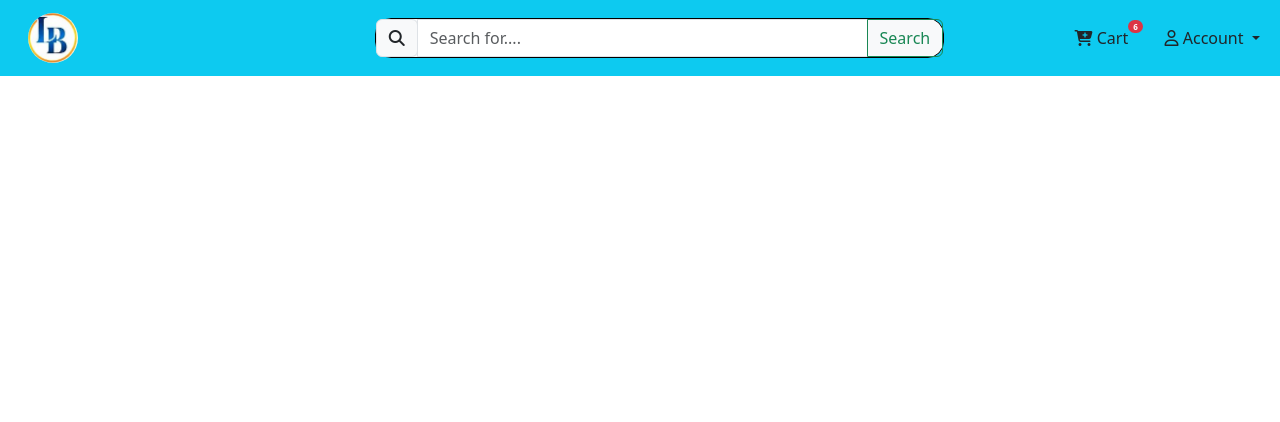
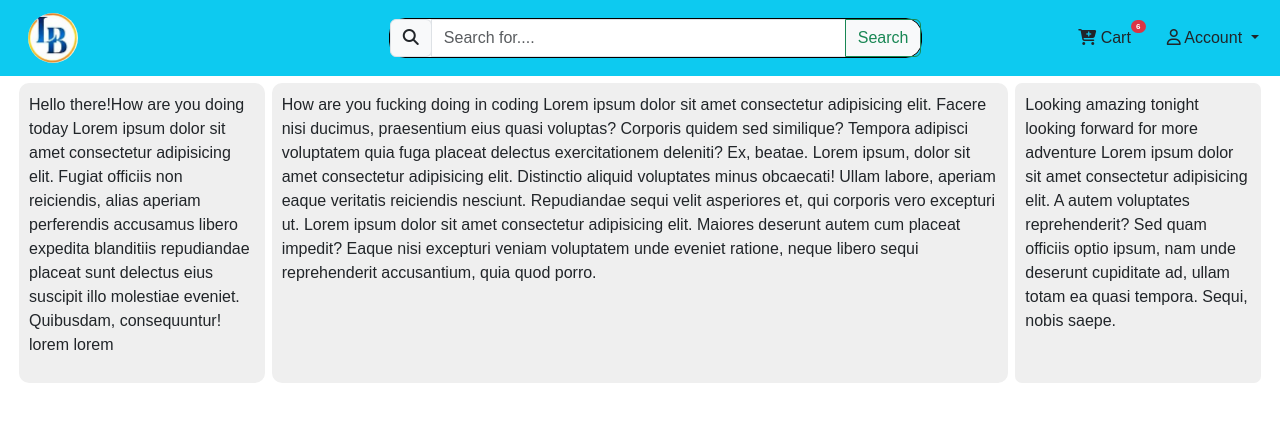
Before and after one commit to theduo34/ShopVue, a plain HTML site: page src/index/index.html in a window 1280 px wide. Drawn offline with nearby package versions, Linux system fonts and the light colour scheme.

Commit message:
Added main page content division

```diff
--- a/src/index/index.html
+++ b/src/index/index.html
@@ -6,16 +6,16 @@
     <meta name="viewport" content="width=device-width, initial-scale=1.0">
     <meta name="author" content="Emmanuel Somuah">
     <meta name="description" content="e-commerce website">
-    <link rel="stylesheet" href="/ShopVue/src/styles/style.css">
     <link rel="icon" href="/ShopVue/src/images/L & B logo.jpeg">
     <link href="https://cdn.jsdelivr.net/npm/bootstrap@5.3.2/dist/css/bootstrap.min.css" rel="stylesheet">
     <link rel="stylesheet" href="https://cdnjs.cloudflare.com/ajax/libs/font-awesome/5.15.4/css/all.min.css">
+    <link rel="stylesheet" href="/ShopVue/src/styles/style.css">
     <title>ShopVue</title>
 
 </head>
 <body>
 <!-----------------------Nav Bar---------------------------------->
-   <nav class="navbar navbar-expand-lg bg-info fixed-top navbar-info mb-5" role="navigation">
+   <nav class="navbar navbar-expand-lg bg-info  navbar-info" role="navigation">
     <div class="container-fluid">
         <button class="navbar-toggler" type="button" data-bs-toggle="offcanvas" data-bs-target="#list-items"   aria-label="toggle navigation" aria-controls="navbarOffcanvasLg">
             <span class="navbar-toggler-icon"></span>
@@ -24,8 +24,13 @@
             <img src="/ShopVue/src/images/L & B logo.jpeg" alt="design logo" style="width:50px" class="rounded-pill ms-3">
         </a>
 
-        <div class = "offcanvas offcanvas-start bg-secondary text-white" id="list-items"
+        <div class = "offcanvas.show offcanvas-start bg-secondary text-white" id="list-items"
         aria-labelledby="offcanvasExampleLabel" data-bs-theme="dark">
+        <div class="offcanvas-header justify-content-between d-flex align-items
+        justify-content-end mx-auto">
+        <h3 offcanvas-header>Aquas's ShopVue</h3>
+        <button type='button' class="btn btn-close" data-bs-dismiss="offcanvas"></button>
+       </div>
         </div>
 
         <!---Button trigger modal,show/hide based on device-width state--->
@@ -41,7 +46,7 @@
         </div>
        </form>
 
-        <!---dropdown toggle for user account---------------------------->
+        <!---------------dropdown toggle for user account----------------------->
         <div class="dropdown row mx-3">
             <button type="button" class="btn dropdown-toggle col-6 order-last" data-bs-toggle="dropdown" id="dropdownMenu" data-display="static">
                 <i class="fa-regular fa-user" id="accountIcon"></i> Account
@@ -66,21 +71,20 @@
                 <li><hr class="dropdown-divider"></li>
                 <li><a href="" class="dropdown-item">Log Out</a></li>
             </ul>
-            <!----Cart button----------------------------->
+            <!-----------------Cart button----------------------------->
             <button type="button" class="btn order-first col-6 " id="cart">
                 <i class="fa-solid fa-cart-plus" id="cartIcon"></i> Cart<span class="badge bg-danger rounded-pill" style="font-size:0.5em;" id="badge">6</span>
             </button>
         </div>
     </div>
  </nav>
-   <br>
-   <!---------End of nav bar--------------------------->
+<!----------------------End of nav bar--------------------------------------------->
 
-<!------------------------------Main Content-------------------------->
-<!-- Button trigger search panel . -->
-<div class="container">
+<!------------------------------Main Content--------------------------------------->
+<!-- Button trigger search panel--------->
+<div class="container ">
     <form action="GET" id="searchPanel">
-        <div class="input-group mb-3 d-flex rounded-4" style="width:100%;" id="input">
+        <div class="input-group  rounded-4" style="width:100%;" id="input">
            <div class="input-group-prepend">
                <span class="input-group-text d-block mx-auto"><i class="fa-solid fa-magnifying-glass" id="searchIcon"></i></span>
            </div>
@@ -88,6 +92,30 @@
            <button type="submit" class="btn btn-outline-success ">Search</button>
        </div>
       </form>
+    </div>
+      <!-- Content : On large screen it's divided into three sections. Namely left section for the categories , center section for products display base on the user selection on the left section which is term as categories, and right section for other set of things
+        -->
+    <div class="container-fluid">
+        <div class="main-content">
+            <!-----------left panel content------------------------------>
+            <div class="content-left">
+                <p>Hello there!How are you doing today Lorem ipsum dolor sit amet consectetur adipisicing elit. Fugiat officiis non reiciendis, alias aperiam perferendis accusamus libero expedita blanditiis repudiandae placeat sunt delectus eius suscipit illo molestiae eveniet. Quibusdam, consequuntur! lorem lorem </p>
+            </div>
+
+            <!--------------center panel content-------------------------->
+            <div class="content-center">
+                <p>How are you fucking doing in coding Lorem ipsum dolor sit amet consectetur adipisicing elit. Facere nisi ducimus, praesentium eius quasi voluptas? Corporis quidem sed similique? Tempora adipisci voluptatem quia fuga placeat delectus exercitationem deleniti? Ex, beatae. Lorem ipsum, dolor sit amet consectetur adipisicing elit. Distinctio aliquid voluptates minus obcaecati! Ullam labore, aperiam eaque veritatis reiciendis nesciunt. Repudiandae sequi velit asperiores et, qui corporis vero excepturi ut.
+                Lorem ipsum dolor sit amet consectetur adipisicing elit. Maiores deserunt autem cum placeat impedit? Eaque nisi excepturi veniam voluptatem unde eveniet ratione, neque libero sequi reprehenderit accusantium, quia quod porro.
+                </p>
+            </div>
+
+            <!----------------right panel content------------------------->
+            <div class="content-right ">
+                <p>Looking amazing tonight looking forward for more adventure Lorem ipsum dolor sit amet consectetur adipisicing elit. A autem voluptates reprehenderit? Sed quam officiis optio ipsum, nam unde deserunt cupiditate ad, ullam totam ea quasi tempora. Sequi, nobis saepe. </p>
+            </div>
+
+
+        </div>
     </div>
 
 
--- a/src/scripts/script.js
+++ b/src/scripts/script.js
@@ -32,23 +32,21 @@ offcanvas.appendChild(offcanvasBody);
 
 document.body.appendChild(offcanvas);
 
-// document.addEventListener('DOMContentLoaded', () => {
-//     const searchIcon= document.getElementById('search');
-//     const searchBar = document.getElementById('searchPanel');
+document.addEventListener('DOMContentLoaded', () => {
+    const searchIcon= document.getElementById('search');
+    const searchBar = document.getElementById('searchPanel');
 
-//     //Toggle search bar visibility
-//     searchIcon.addEventListener('click', () => {
-//         if(window.innerWidth < 992) {
-//             searchBar.style.display = (searchBar.style.display === 'block') ? 'none' : 'block'
-//        }
-//    });
-//    //Hide search bar clicking outside appeared search bar
-//     document.addEventListener('click', (e) => {
-//         const clickInside = searchIcon.contains(e.target) || searchBar.contains(e.target);
-//         if(!clickInside) {
-//             searchBar.style.display = 'none';
-//         }
-//     });
-// })
-
-//dropdown menu for user account click
+    //Toggle search bar visibility
+    searchIcon.addEventListener('click', () => {
+        if(window.innerWidth < 992) {
+            searchBar.style.display = (searchBar.style.display === 'block') ? 'none' : 'block'
+       }
+   });
+   //Hide search bar clicking outside appeared search bar
+    document.addEventListener('click', (e) => {
+        const clickInside = searchIcon.contains(e.target) || searchBar.contains(e.target);
+        if(!clickInside) {
+            searchBar.style.display = 'none';
+        }
+    });
+})
--- a/src/styles/style.css
+++ b/src/styles/style.css
@@ -6,10 +6,10 @@
 body{
     font-family: sans-serif;
 }
+/**********************Nav Bar**********************************/
 .navbar{
-    display: flex;
+
 }
-
 #account{
     border: 1px solid rgba(0, 0, 0, 0.127);
     padding: 2px;
@@ -42,6 +42,58 @@ body{
 .dropdown-menu {
   box-shadow: 0 .5rem 1rem rgba(0, 0, 0, .15)!important;
 }
+/*********End of Nav Bar***************/
+/*************************Main Content************************************/
+.main-content{
+  margin: 0px;
+  padding: 7px;
+  display: flex;
+  box-sizing: border-box;
+  position: relative;
+
+}
+/*
+The following style is used to make the left panel of the main content
+*/
+.content-left{
+    flex-basis: 20%;
+    background-color: blue;
+    display: flex;
+    align-items: center;flex-basis: 20%;
+    background-color: #efefef;
+    padding: 10px;
+    position: -webkit-sticky;
+    position: sticky;
+    left:0px;
+    border-radius: 10px;
+}
+
+
+/*
+The following style is used to make the center panel of the main content
+*/
+.content-center{
+  flex-basis: 60%;
+  margin:0px 7px;
+  padding:10px;
+  position: sticky;
+  background-color: #efefef;
+  border-radius: 10px;
+  display: flex;
+
+}
+
+/*
+The following style is used to make the right panel of the main content
+*/
+.content-right{
+  flex-basis: 20%;
+  background-color: #efefef;
+  padding: 10px;
+  position: sticky;
+  border-radius: 7px;
+  display: flex;
+}
 
 
 @media (max-width: 768px){
@@ -56,7 +108,7 @@ body{
         width: 90px;
       }
       #searchPanel {
-        display: block;
+        display: none;
       }
       .dropdown ul li a button i{
         font-size: 12px;
```
